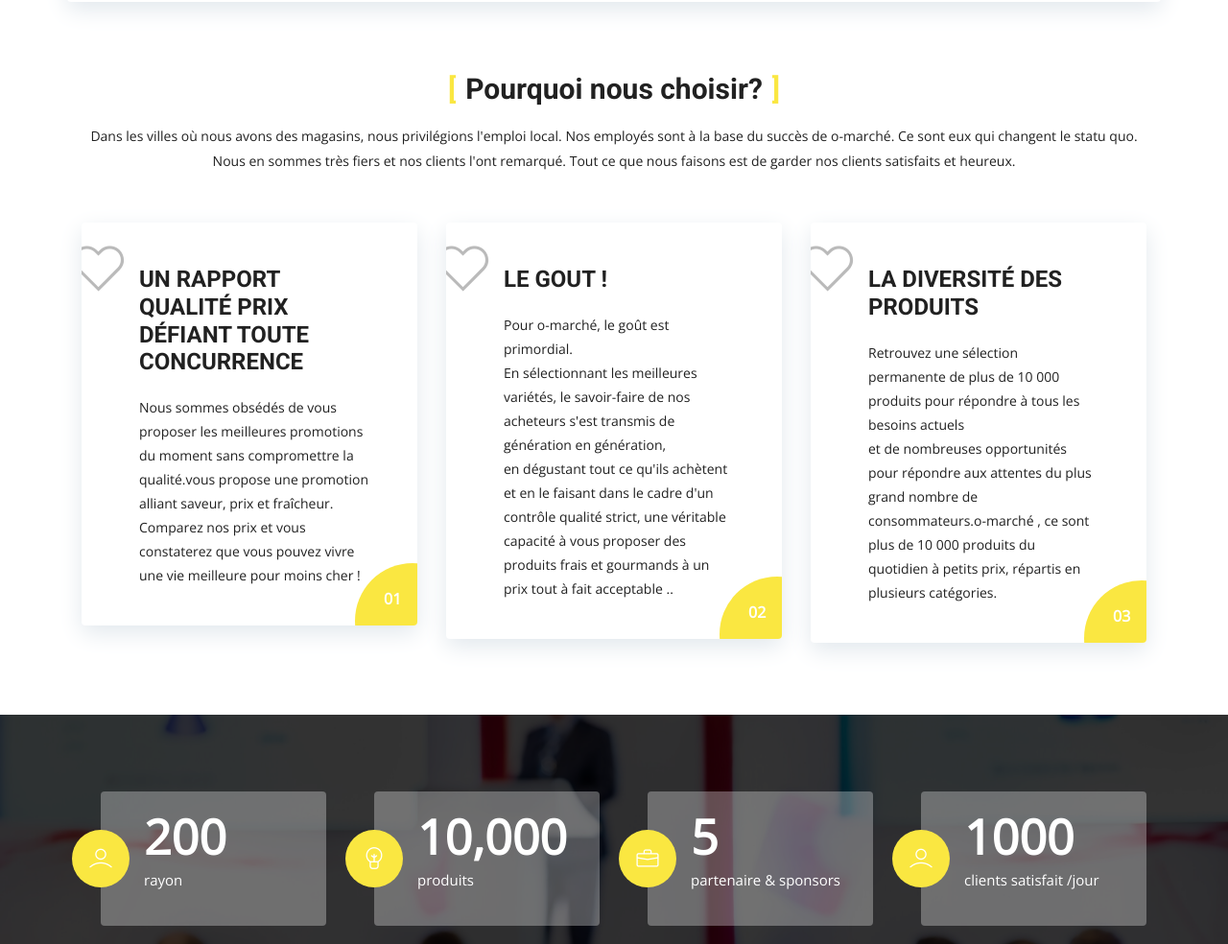
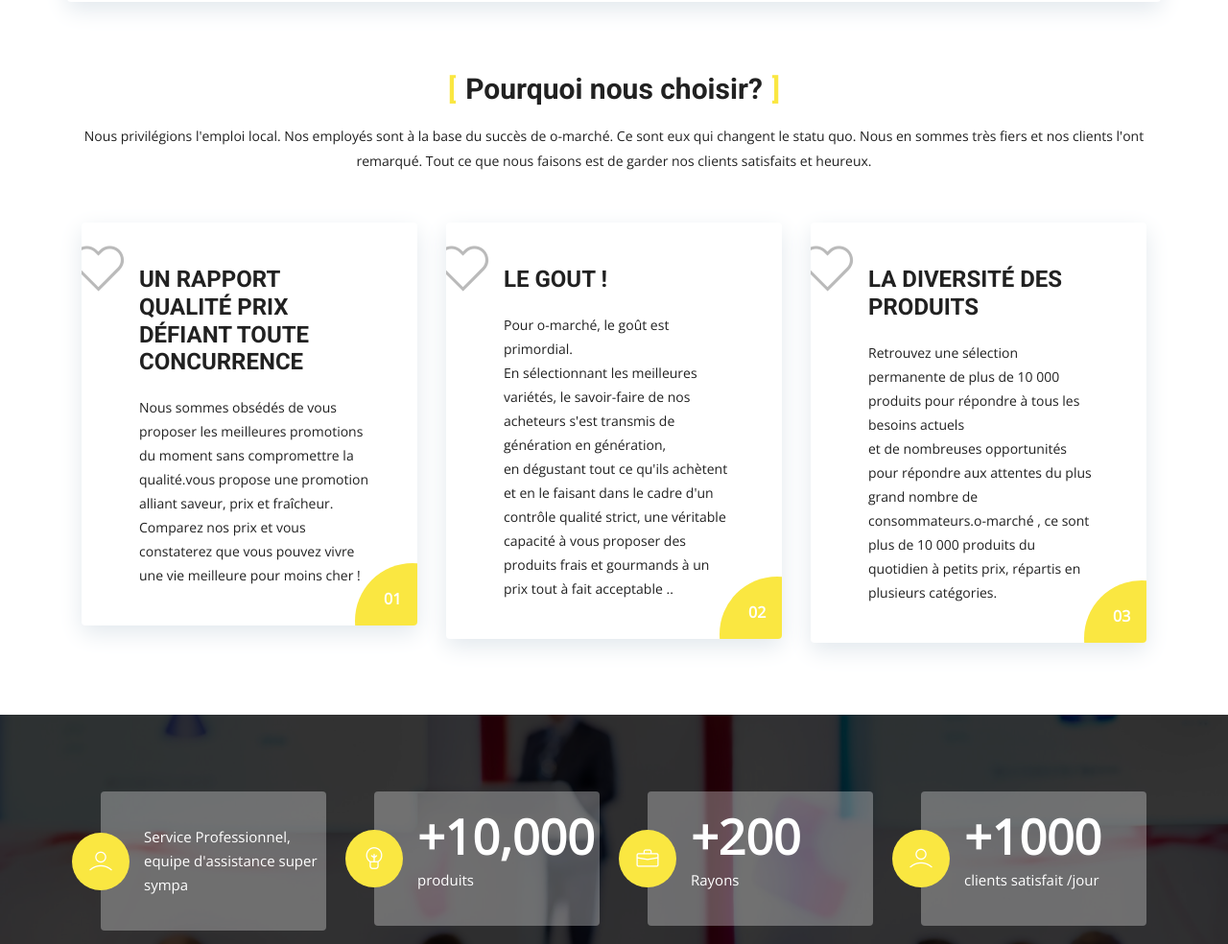
Before and after one commit to KINGKAY007/omarch-, a plain HTML site: page index.html in a window 1280 px wide. Shown: the part 1680-2664 px from the top of the page at 96% size. Drawn offline with nearby package versions, Linux system fonts and the light colour scheme; a script that the page names is missing; files whose address does not match are found by name.

Commit message:
Add files via upload

```diff
--- a/PRODUITS.html
+++ b/PRODUITS.html
@@ -1,5 +1,5 @@
 <!DOCTYPE html>
-<html lang="en">
+<html lang="fr">
   <head>
     <!-- Required meta tags -->
     <meta charset="utf-8">
@@ -33,7 +33,7 @@
         <div class="row">
           <div class="col-12">
             <div class="section-title-header text-center">
-              <h1 class="section-title wow fadeInUp" data-wow-delay="0.2s">nous produits </h1>
+              <h1 class="section-title wow fadeInUp" data-wow-delay="0.2s">Nos produits </h1>
               <p class="wow fadeInDown" data-wow-delay="0.2s"></p>
             </div>
           </div>
@@ -304,7 +304,7 @@
         <div class="row">
           <div class="col-md-12">
             <div class="site-info">
-              <p>© Designed and Developed by <a href="http://uim" rel="nofollow">vision-x</a></p>
+              <p>© Designed and Developed by <a href="http://vision-x.netl" rel="nofollow">vision-x</a></p>
             </div>
           </div>
         </div>
--- a/index.html
+++ b/index.html
@@ -213,7 +213,7 @@
           <div class="col-12">
             <div class="section-title-header text-center">
               <h2 class="section-title wow fadeInUp" data-wow-delay="0.2s">Pourquoi nous choisir?</h2>
-              <p class="wow fadeInDown" data-wow-delay="0.2s">Dans les villes où nous avons des magasins, nous privilégions l'emploi local. Nos employés sont à la base du succès de o-marché. Ce sont eux qui changent le statu quo. Nous en sommes très fiers et nos clients l'ont remarqué. Tout ce que nous faisons est de garder nos clients satisfaits et heureux.</p>
+              <p class="wow fadeInDown" data-wow-delay="0.2s"> Nous privilégions l'emploi local. Nos employés sont à la base du succès de o-marché. Ce sont eux qui changent le statu quo. Nous en sommes très fiers et nos clients l'ont remarqué. Tout ce que nous faisons est de garder nos clients satisfaits et heureux.</p>
             </div>
           </div>
         </div>
@@ -263,8 +263,7 @@
                 <i class="lni-user"></i>
               </div>
               <div class="counter-content">
-                <div class="counterUp">200</div>
-                <p>rayon</p>
+                <p>Service Professionnel, equipe d'assistance super sympa</p>
               </div>
             </div>
           </div>
@@ -273,22 +272,22 @@
             <div class="counter">
               <div class="icon">
                 <i class="lni-bulb"></i>
-              </div>
+            </div>
               <div class="counter-content">
-                <div class="counterUp">10,000</div>
+                <div class="counterUp">+10,000</div>
                 <p>produits</p>
               </div>
             </div>
           </div>
           <!-- Counter Item -->
-          <div class="col-lg-3 col-md-6 col-xs-12 work-counter-widget">
+           <div class="col-lg-3 col-md-6 col-xs-12 work-counter-widget">
             <div class="counter">
               <div class="icon">
                 <i class="lni-briefcase"></i>
               </div>
               <div class="counter-content">
-                <div class="counterUp">5</div>
-                <p>partenaire & sponsors</p>
+                <div class="counterUp">+200</div>
+                <p>Rayons</p>
               </div>
             </div>
           </div>
@@ -299,7 +298,7 @@
                 <i class="lni-user"></i>
               </div>
               <div class="counter-content">
-                <div class="counterUp">1000</div>
+                <div class="counterUp">+1000</div>
                 <p>clients satisfait /jour</p>
               </div>
             </div>
```
